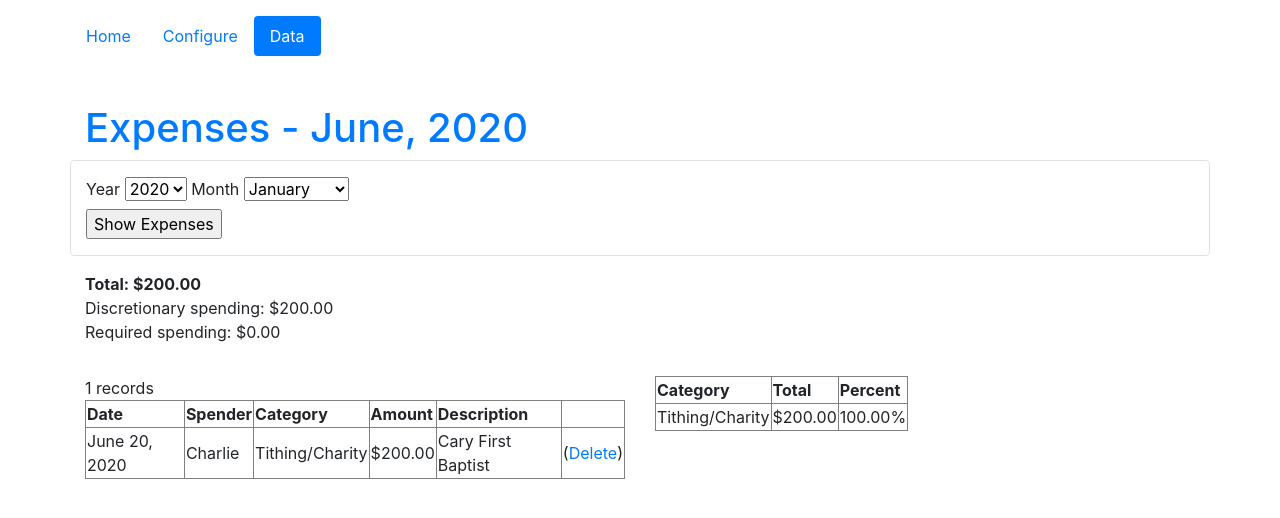
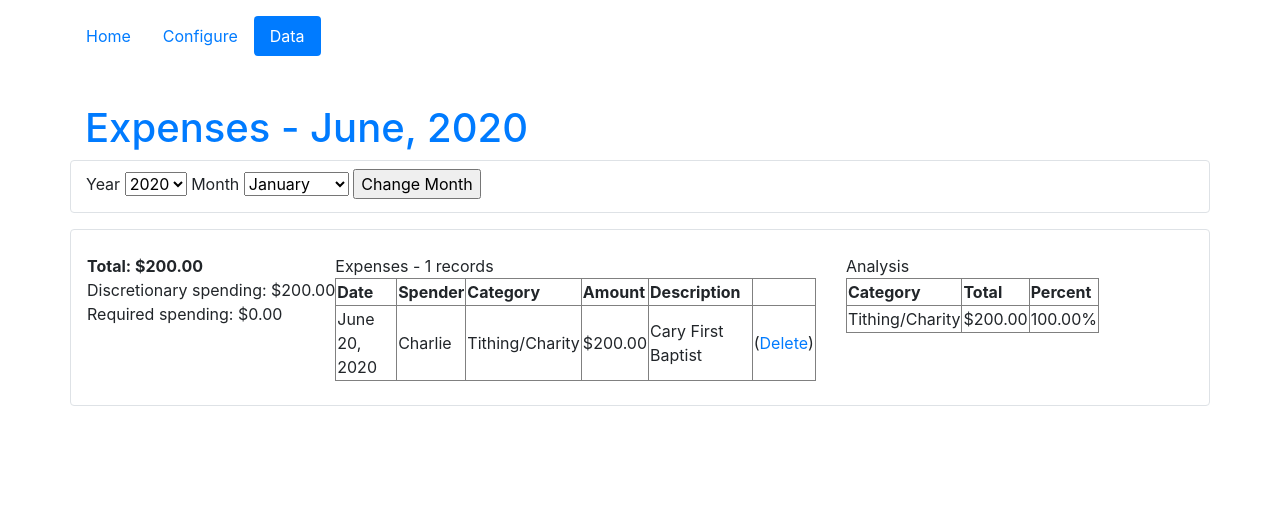
Before and after one commit to charliecoderdad/spending-tracker, a Flask app: page /showData/ in a window 1280 px wide. Shown: the top 518 px of the page. Run offline with Flask 2, Linux system fonts and the light colour scheme; data comes from the database, SQL or seed files in the repository; both versions use the stored data as it was after the commit; some libraries are stand-ins or nearby versions.

Commit message:
Finishing touches on analyze table and format html spacing

```diff
--- a/tracker_app/displayData.py
+++ b/tracker_app/displayData.py
@@ -25,7 +25,8 @@ class DisplayData():
 
 
 		tableHeaders = ['Category', 'Total', 'Percent']
-		table = "<table border=1>"
+		table = "Analysis"
+		table += "<table border=1>"
 		table += "<thead><tr>"
 		for item in tableHeaders:
 			table += "<th>" + item + "</th>"
@@ -60,7 +61,7 @@ class DisplayData():
 	def getExpenseTable(self):
 		expenses = self.expenses
 		tableHeaders = ['Date', 'Spender', 'Category', 'Amount', 'Description']
-		table = str(expenses.count()) + " records"
+		table = "Expenses - " + str(expenses.count()) + " records"
 		table += "<table border=1>"
 		table += "<thead><tr>"
 		for item in tableHeaders:
--- a/tracker_app/forms.py
+++ b/tracker_app/forms.py
@@ -15,7 +15,7 @@ class ExpenseConfigureForm(FlaskForm):
 
 	year = SelectField('Year', choices=yearChoices, validate_choice=False)
 	month = SelectField('Month', choices=monthChoices, validate_choice=False)
-	submit = SubmitField('Show Expenses')
+	submit = SubmitField('Change Month')
 
 class NewExpenseForm(FlaskForm):
 	# Get list of categories for category pull down
--- a/tracker_app/templates/data.html
+++ b/tracker_app/templates/data.html
@@ -4,18 +4,18 @@
 {% block content %}
 <h1 class="text-primary">Expenses - {{ monthStr }}</h1>
 
-<div class="row" id="expense-config">
-	<div class="col-sm border rounded py-3">
+<div class="row border rounded py-2" id="expense-config">
+	<div class="col-sm">
 		<form method="POST" action={{ url_for('showData') }}>
 			{{ expenseConfigForm.csrf_token }}
 			{{ expenseConfigForm.year.label }} {{ expenseConfigForm.year }}
 			{{ expenseConfigForm.month.label }} {{ expenseConfigForm.month }}
-			<br>
 			{{ expenseConfigForm.submit }}
 		</form>
 	</div>
 </div>
 
+<div class="row border rounded my-3 px-3 py-2">
 	<div class="row" id="expenses-stats">
 		<div class="col-sm py-3">
 			{{ stats }}
@@ -23,11 +23,12 @@
 	</div>
 
 	<div class="row" id="expenses-table">
-	<div class="col-md py-3">
+		<div class="col-7 py-3">
 			{{ expenseTable }}
 		</div>
-	<div class="col-sm py-3">
+		<div class="col-5 py-3">
 			{{ analyzeTable }}
 		</div>
 	</div>
+</div>
 {% endblock %}
```
Also changed, not shown: tracker_app/TEST-spending.db. Lines whose indentation alone changed are shown as unchanged.
